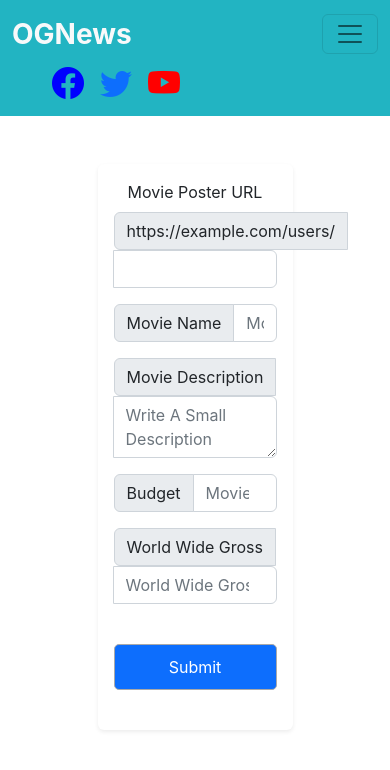
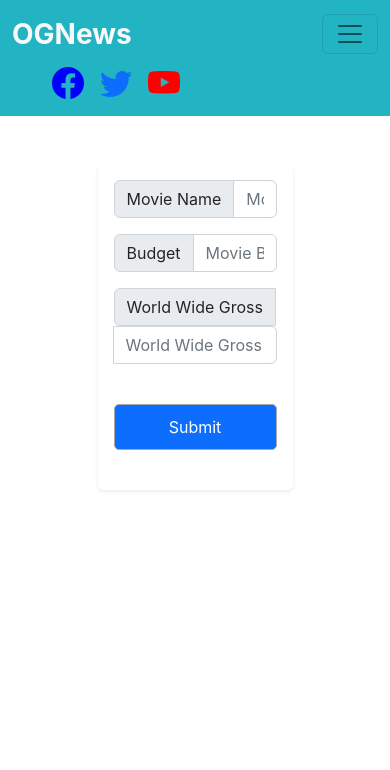
Before and after one commit to yasirsd10/og-news, a React (Create React App) app: page /collectionForm in a window 390 px wide. Shown: the top 770 px of the page. Built offline with nearby package versions, Linux system fonts and the light colour scheme.

Commit message:
collections Data Posting to DB

```diff
--- a/src/components/movieCollections/collectionForm.js
+++ b/src/components/movieCollections/collectionForm.js
@@ -1,72 +1,41 @@
-import axios from "axios";
 import React from "react";
 import { useState } from "react";
-
-const colors = {
-  orange: "#FFBA5A",
-  grey: "#a9a9a9",
-};
+import { db } from '../../firebase';
+import {
+  collection,
+  onSnapshot,
+  addDoc,
+  updateDoc,
+  deleteDoc,
+  doc,
+} from 'firebase/firestore';
 
 export default function CollectionForm() {
-  const [moviePoster, setMoviePoster] = useState("");
   const [movieName, setMovieName] = useState("");
-  const [movieDescription, setMovieDescription] = useState("");
   const [movieBudget, setMovieBudget] = useState("");
   const [movieGross, setMovieGross] = useState("");
+  const [showError, setShowError] = useState(false);
 
-  const [showError, setShowError] = useState();
-
-
-  // useEffect(() => {
-  //   const movieReviewData = collection(db, 'reviews');
-
-  //   onSnapshot(movieReviewData, (reviewSnapshot) => {
-  //     const allReviews = reviewSnapshot.docs.map((studentDocument) =>
-  //       studentDocument.data()
-  //     );
-  //     console.log(':: All Review Data ::', allReviews);
-  //   });
-
-  //   onSnapshot(collection(db, 'reviews'), (reviewSnapshot) => {
-  //     const reviews = reviewSnapshot.docs.map((todo) => {
-  //       return {
-  //         id: todo.id,
-  //         ...todo.data(),
-  //         todoDocument: todo,
-  //       };
-  //     });
-  //     console.log(':: ALL Reviews ::', reviews);
-  //     setTodos(reviews);
-  //   });
-  // }, []);
-
+  const createCollections = () => {
+    addDoc(collection(db, 'collections'), {
+      movieGross: movieGross,
+      movieName: movieName,
+      movieBudget: movieBudget });
+      console.log("post successfully");
+        setMovieName('');
+        setMovieBudget('');
+        setMovieGross('');
+  };
   const onSubmitClick = (e) => {
     e.preventDefault();
 
-    if (moviePoster && movieName && movieBudget && movieGross) {
-      const reviewObj = {
-        moviePoster: moviePoster,
-        movieName: movieName,
-        movieDescription: movieDescription,
-        movieBudget: movieBudget,
-        movieGross: movieGross,
-      };
+    if (movieBudget && movieName && movieGross) {
       setShowError(false);
-      const sheetUrl =
-        "https://sheet.best/api/sheets/5341beec-1c74-48c7-800f-a7f37f42e9d0";
-
-      axios.post(sheetUrl, reviewObj).then(() => {
-        console.log("post successfully");
-        setMovieName('');
-        setMovieDescription('');
-        setMoviePoster('');
-        setMovieBudget('');
-        setMovieGross('');
-      });
     } else {
       setShowError(true);
     }
   };
+
 
   return (
     <form onSubmit={onSubmitClick}>
@@ -75,25 +44,7 @@ export default function CollectionForm() {
         { showError ? <div className ="alert alert-danger alert-dismissible fade show" role="alert">
           <strong>Please Fill All Inputs</strong>
           <button type="button" className ="btn-close" data-bs-dismiss="alert" aria-label="Close"></button></div> : null}
-        <label for="basic-url" className ="form-label">
-          Movie Poster URL
-        </label>
         <div>
-        <div className ="input-group mb-3">
-          <span className ="input-group-text" id="basic-addon3">
-            https://example.com/users/
-          </span>
-          <input
-            type="text"
-            className ="form-control"
-            id="basic-url"
-            aria-describedby="basic-addon3"
-            value={moviePoster}
-            onChange={(e) => {
-              setMoviePoster(e.target.value);
-            }}
-          />
-        </div>
         <div className ="input-group mb-3">
           <span className ="input-group-text" id="basic-addon1">
             Movie Name
@@ -108,28 +59,18 @@ export default function CollectionForm() {
             onChange={(e) => setMovieName(e.target.value)}
           />
         </div>
-        <div className="input-group mb-3">
-          <span className="input-group-text">Movie Description</span>
-          <textarea
-            className ="form-control"
-            aria-label="With textarea"
-            placeholder="Write A Small Description"
-            Value={movieDescription}
-            // onChange={(e) => setMovieReview(e.target.value)}
-          ></textarea>
-        </div>
         <div className ="input-group mb-3">
           <span className ="input-group-text" id="basic-addon1">
             Budget
           </span>
           <input
-            type="number"
+            type="text"
             className ="form-control"
             placeholder="Movie Budget"
             aria-label="Username"
             aria-describedby="basic-addon1"
             Value={movieBudget}
-            onChange={(e) => setMovieName(e.target.value)}
+            onChange={(e) => setMovieBudget(e.target.value)}
           />
         </div>
         <div className ="input-group mb-3">
@@ -137,13 +78,13 @@ export default function CollectionForm() {
             World Wide Gross
           </span>
           <input
-            type="number"
+            type="text"
             className ="form-control"
             placeholder="World Wide Gross"
             aria-label="Username"
             aria-describedby="basic-addon1"
             Value={movieGross}
-            onChange={(e) => setMovieName(e.target.value)}
+            onChange={(e) => setMovieGross(e.target.value)}
           />
         </div>
         <div className="d-flex justify-content-center">
@@ -151,6 +92,7 @@ export default function CollectionForm() {
             className="my-4 btn btn-primary"
             style={styles.button}
             type="submit"
+            onClick={createCollections}
           >
             Submit
           </button>
--- a/src/output.js
+++ b/src/output.js
@@ -1,6 +1,6 @@
 import React from 'react'
 import Moviearticle from './components/moviearticle'
-import Collections from './components/movieCollections/collections'
+import Collections from './components/collections'
 import Trends from './components/trends'
 import MovieReviews from './components/homeComponents/movieReviews'
 
```
Also changed, not shown: src/components/movieCollections/collectionsArea.js (added, +24 -0 lines), src/components/collections.js (renamed from src/components/movieCollections/collections.js).
